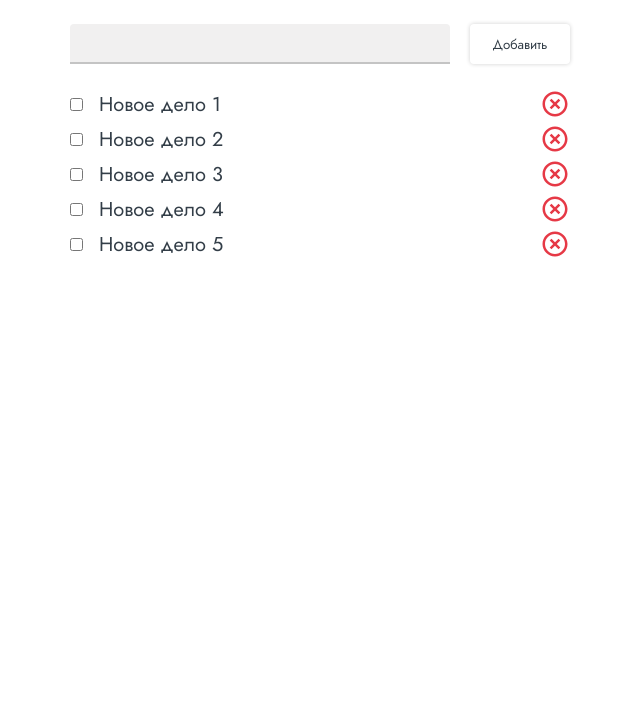
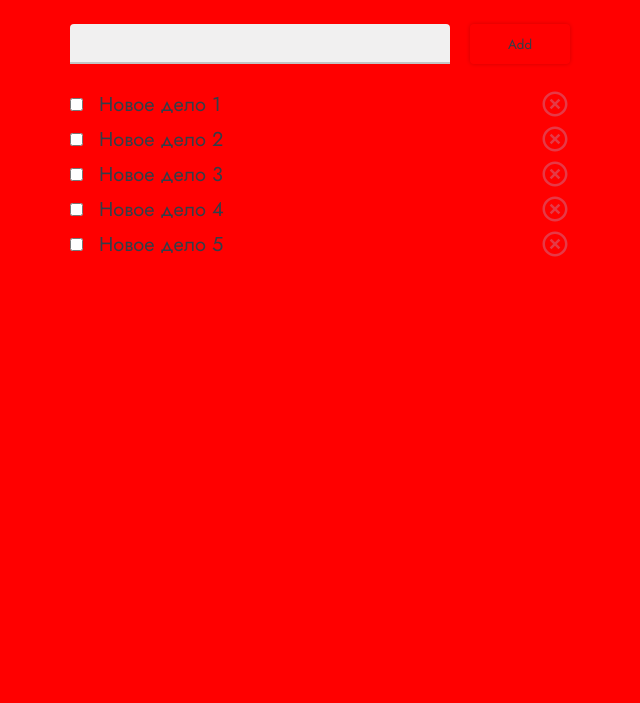
Before and after one commit to tsugaev/day-29__lab-2, a plain HTML site: page index.html in a window 1280 px wide. Shown: the part 97-800 px from the top of the page, without its empty margins (320-960 px from the left). Drawn offline with Linux system fonts and the light colour scheme.

Commit message:
поменял кнопку

```diff
--- a/index.html
+++ b/index.html
@@ -10,6 +10,11 @@
     <link rel="preconnect" href="https://fonts.googleapis.com">
     <link rel="preconnect" href="https://fonts.gstatic.com" crossorigin>
     <link href="https://fonts.googleapis.com/css2?family=Jost:wght@300;400;500;700&display=swap" rel="stylesheet">
+    <style type="text/css">
+        body {
+            background-color: red;
+        }
+    </style>
 </head>
 <body>
 <h1>Список задач 2.0</h1>
@@ -17,7 +22,7 @@
     <div class="input-container">
         <form id="form" action="#">
             <input id="input" type="text">
-            <button type="submit" id="add">Добавить</button>
+            <button type="submit" id="add">Add</button>
         </form>
     </div>
 
```
